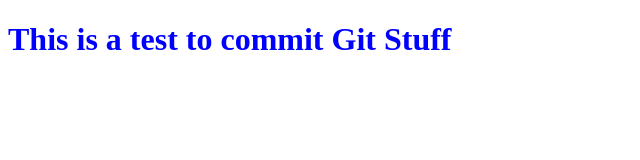
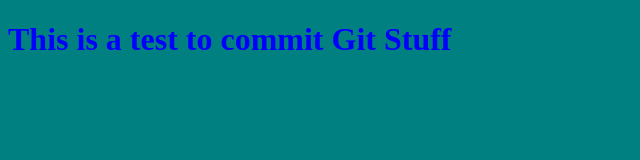
Before and after one commit to mslee017/First-Repository, a plain HTML site: page index.html in a window 1280 px wide. Shown: the whole page, without its empty margins (0-640 px from the left). Drawn offline with Linux system fonts and the light colour scheme.

Commit message:
tweak the css

```diff
--- a/app.css
+++ b/app.css
@@ -1,3 +1,7 @@
 h1 {
   color: blue;
 }
+
+body {
+  background: teal;
+}
```
